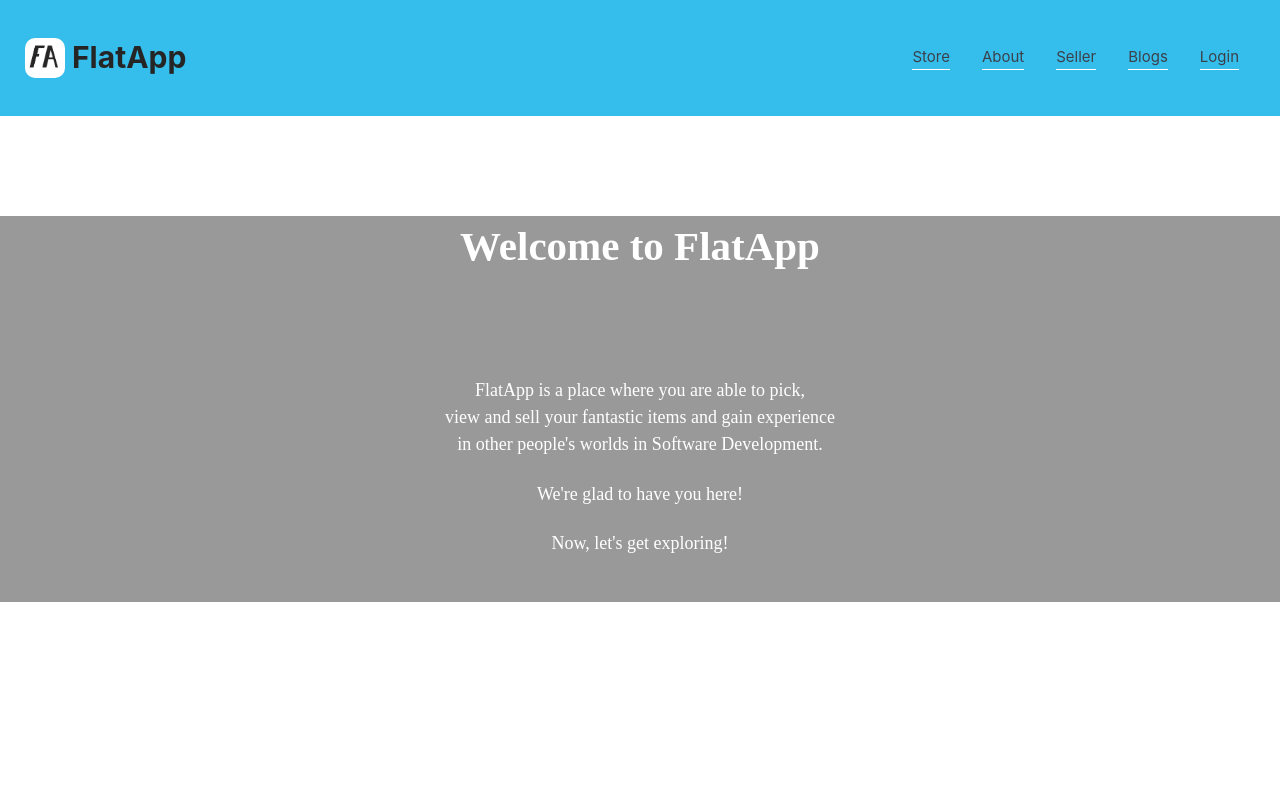
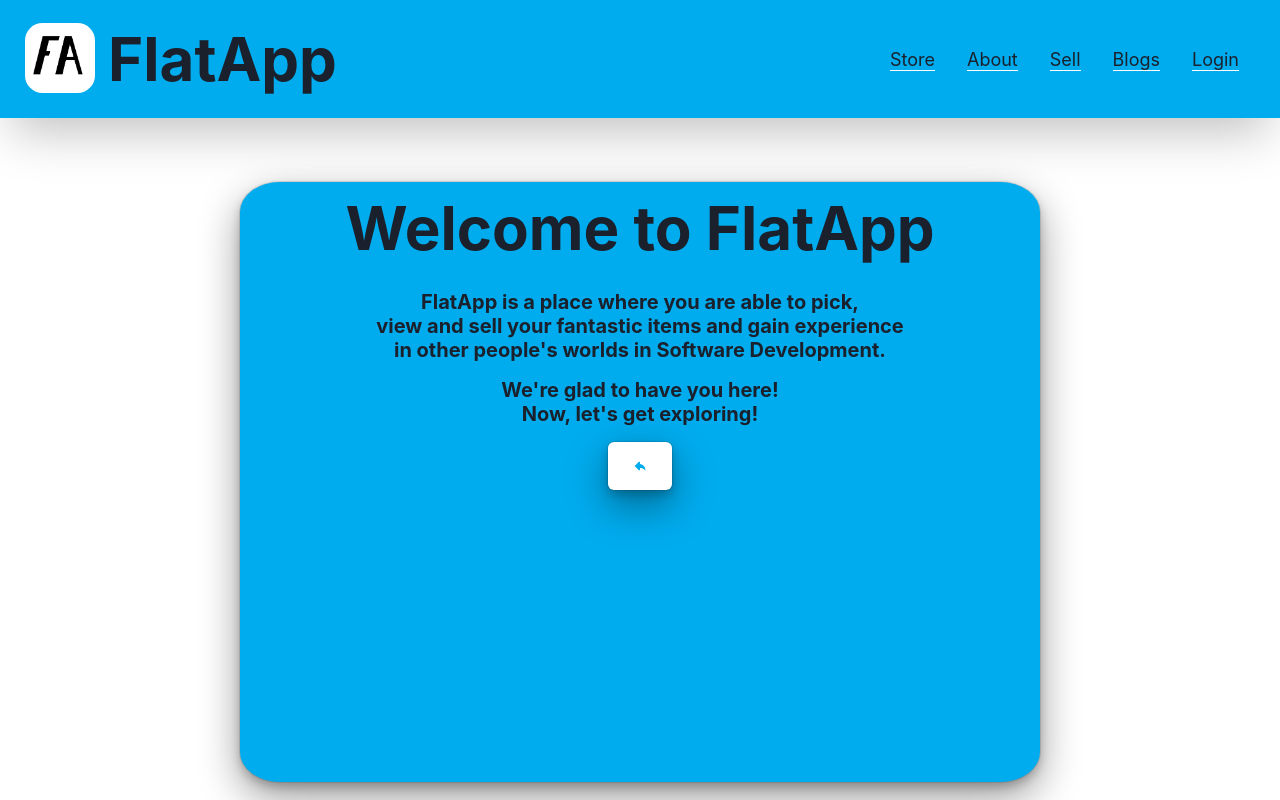
Before and after one commit to conniedc1206/flatapp-store-app, a React (Create React App) app in the folder flatapp-store/: page /about in a window 1280 px wide. Built offline with nearby package versions, Linux system fonts and the light colour scheme.

Commit message:
styling with chakra on store, navbar, details, about, and login

```diff
--- a/flatapp-store/src/components/About.js
+++ b/flatapp-store/src/components/About.js
@@ -1,22 +1,34 @@
 import React from "react";
-import "../style.css"
+import { Link } from "react-router-dom"
+import { Box, Flex, Heading, Button } from "@chakra-ui/react"
+import { TiArrowBack } from "react-icons/ti";
 
 function About() {
   return (
-    <div id="about">
-      <h1 id="text-big">Welcome to FlatApp</h1>
-      <p id="text-small">
-        FlatApp is a place where you are able to pick, <br></br>view and
-        sell your fantastic items and gain experience<br></br> in other people's worlds in
-        Software Development.
-      </p>
-      <br></br>
-      <p id="text-small">We're glad to have you here!</p>
-      <br></br>
-      <p id="text-small">Now, let's get exploring!</p>
-      <br></br>
-      <br></br>
-    </div>
+    <Flex justifyContent="center">
+      <Box
+      textAlign="center"
+      backgroundColor="#00ACEE"
+      marginTop="5%"
+      width="800px"
+      height="600px"
+      borderRadius="5%"
+      boxShadow="dark-lg" >
+        <Heading padding="2%" size="3xl">Welcome to FlatApp</Heading>
+        <Heading padding="2%" size="md">
+          FlatApp is a place where you are able to pick, <br></br>view and
+          sell your fantastic items and gain experience<br></br> in other people's worlds in
+          Software Development.
+        </Heading>
+        <Heading size="md">We're glad to have you here!</Heading>
+        <Heading marginBottom="2%" size="md">Now, let's get exploring!</Heading>
+        <Link to="/">
+          <Button boxShadow='dark-lg' p='6' rounded='md' bg='white'>
+            <TiArrowBack color="#00ACEE"/>
+          </Button>
+        </Link>
+      </Box>
+    </Flex>
   );
 }
 
--- a/flatapp-store/src/components/App.js
+++ b/flatapp-store/src/components/App.js
@@ -16,7 +16,7 @@ function App() {
   function handleSelectedApp(newSelectedAppState) {
     setSelectedApp(newSelectedAppState);
   }
-  //console.log(selectedApp);
+  // console.log(selectedApp);
 
   return (
     <div>
--- a/flatapp-store/src/components/FilterBar.js
+++ b/flatapp-store/src/components/FilterBar.js
@@ -1,5 +1,5 @@
 import React from 'react'
-import { Button, Stack } from "@chakra-ui/react"
+import { Button, ButtonGroup } from "@chakra-ui/react"
 
 function FilterBar({ setPhase }) {
 
@@ -8,41 +8,59 @@ function FilterBar({ setPhase }) {
     }
 
   return (
-    <Stack
+    <ButtonGroup
     marginTop="2%"
+    display="flex"
     direction="row"
-    justifyContent="space-evenly" >
+    justifyContent="space-evenly"
+    colorScheme="twitter" >
         <Button
         onClick={handleClick}
         value="1"
-        borderRadius="50px" >
+        borderRadius="50px"
+        _focus={{
+          border: "1px solid black",
+        }}
+        >
           Phase 1
         </Button>
         <Button
         onClick={handleClick}
         value="2"
-        borderRadius="50px" >
+        borderRadius="50px"
+        _focus={{
+          border: "1px solid black"
+        }}  >
           Phase 2
         </Button>
         <Button
         onClick={handleClick}
         value="3"
-        borderRadius="50px" >
+        borderRadius="50px"
+        _focus={{
+          border: "1px solid black"
+        }}  >
           Phase 3
         </Button>
         <Button
         onClick={handleClick}
         value="4"
-        borderRadius="50px" >
+        borderRadius="50px"
+        _focus={{
+          border: "1px solid black"
+        }}  >
           Phase 4
         </Button>
         <Button
         onClick={handleClick}
         value="5"
-        borderRadius="50px" >
+        borderRadius="50px"
+        _focus={{
+          border: "1px solid black"
+        }}  >
           Phase 5
         </Button>
-    </Stack>
+    </ButtonGroup>
   )
 }
 
--- a/flatapp-store/src/components/FilteredList.js
+++ b/flatapp-store/src/components/FilteredList.js
@@ -17,7 +17,7 @@ function FilteredList({ apps, phase, handleSelectedApp }) {
       justifyContent="center"
       width="75%"
       margin="auto"
-      marginTop="2%"
+      marginTop=".5%"
       borderWidth="1px"
       borderRadius="md"
       padding="10px"
--- a/flatapp-store/src/components/Login.js
+++ b/flatapp-store/src/components/Login.js
@@ -1,5 +1,6 @@
 import React from "react";
 import { useState } from "react";
+import { Button } from "@chakra-ui/react"
 
 function Login() {
   const [log, setLog] = useState("");
@@ -35,9 +36,11 @@ function Login() {
         <br></br>
         {/* <label htmlFor="name">Newsletter</label>
                 <input type="checkbox" id="newsletter" value="newsletter"/> */}
-        <button id="submit" type="submit">
+        <Button id="submit"
+        type="submit"
+        colorScheme="twitter" >
           Login
-        </button>
+        </Button>
       </form>
     </div>
   );
--- a/flatapp-store/src/components/MainContainer.js
+++ b/flatapp-store/src/components/MainContainer.js
@@ -3,7 +3,7 @@ import RecommendedList from "./RecommendedList";
 import FilteredList from "./FilteredList";
 import FilterBar from "./FilterBar";
 import SearchBar from "./SearchBar";
-import { Box } from "@chakra-ui/react";
+import { Box, Heading } from "@chakra-ui/react";
 
 function MainContainer({ apps, setApps, handleSelectedApp }) {
   const [phase, setPhase] = useState("1");
@@ -18,13 +18,14 @@ function MainContainer({ apps, setApps, handleSelectedApp }) {
   return (
     <Box textAlign="center" >
       <SearchBar setSearch={setSearch} search={search} />
-      <h2>Recommended Apps</h2>
+      <Heading size="sm">Recommended Apps</Heading>
       <RecommendedList
         apps={apps}
         search={search}
         handleSelectedApp={handleSelectedApp}
       />
       <FilterBar setPhase={setPhase} />
+      <Heading marginTop=".5%" size="sm">Find apps by phase</Heading>
       <FilteredList
         apps={apps}
         phase={phase}
--- a/flatapp-store/src/components/NavBar.js
+++ b/flatapp-store/src/components/NavBar.js
@@ -1,21 +1,84 @@
 import React from "react";
-import { Link } from "react-router-dom";
+import { Link as ReactLink } from "react-router-dom";
+import { Box, Image, Heading, Flex, Link } from "@chakra-ui/react"
 import "../style.css";
 import flatapplogo from "../flatapplogo.png";
 
 function NavBar() {
   return (
-    <nav>
-      <img src={flatapplogo} className="nav--icon" />
-      <h1>FlatApp</h1>
-      <Link exact to="/">
-        Store
-      </Link>
-      <Link to="/about">About</Link>
-      <Link to="/seller">Seller</Link>
-      <Link to="/blogs">Blogs</Link>
-      <Link to="/login">Login</Link>
-    </nav>
+    <Box
+    display="flex"
+    justifyContent="space-between"
+    backgroundColor="#00ACEE"
+    height="118px"
+    alignItems="center"
+    padding="30px 25px"
+    boxShadow="2xl" >
+      <Flex textAlign="center">
+        <Image src={flatapplogo}
+        height="70px"
+        marginRight="7px"
+        borderRadius="25%"
+        />
+        <Heading size="3xl" padding="2%"
+        _hover={{
+          textDecoration: "none"
+        }}>FlatApp</Heading>
+      </Flex>
+      <Flex
+      justifyContent="end" >
+        <ReactLink to="/">
+          <Link margin="1rem 1rem"
+            textDecoration="none"
+            fontSize="18px"
+            borderBottom="1px solid white"
+            _hover={{
+              textDecoration: "none",
+              color: "white"
+            }}>Store</Link>
+        </ReactLink>
+        <ReactLink to="/about">
+          <Link margin="1rem 1rem"
+          textDecoration="none"
+          fontSize="18px"
+          borderBottom="1px solid white"
+          _hover={{
+            textDecoration: "none",
+            color: "white"
+          }}>About</Link>
+        </ReactLink>
+        <ReactLink to="/seller">
+          <Link margin="1rem 1rem"
+              textDecoration="none"
+              fontSize="18px"
+              borderBottom="1px solid white"
+              _hover={{
+                textDecoration: "none",
+                color: "white"
+              }}>Sell</Link>
+        </ReactLink>
+        <ReactLink to="/blogs">
+          <Link margin="1rem 1rem"
+                textDecoration="none"
+                fontSize="18px"
+                borderBottom="1px solid white"
+                _hover={{
+                  textDecoration: "none",
+                  color: "white"
+                }}>Blogs</Link>
+        </ReactLink>
+        <ReactLink to="/login">
+          <Link margin="1rem 1rem"
+                  textDecoration="none"
+                  fontSize="18px"
+                  borderBottom="1px solid white"
+                  _hover={{
+                    textDecoration: "none",
+                    color: "white"
+                  }}>Login</Link>
+        </ReactLink>
+      </Flex>
+    </Box>
   );
 }
 
--- a/flatapp-store/src/components/RecommendedList.js
+++ b/flatapp-store/src/components/RecommendedList.js
@@ -34,7 +34,8 @@ function RecommendedList({ apps, search, handleSelectedApp }) {
         borderWidth="1px"
         borderRadius="md"
         padding="10px"
-        height="200px">
+        height="200px"
+        justifyContent="center">
         {renderRecommended}
     </Flex>
   )
--- a/flatapp-store/src/components/SearchBar.js
+++ b/flatapp-store/src/components/SearchBar.js
@@ -7,7 +7,7 @@ function SearchBar({ search, setSearch }) {
   };
 
   return (
-    <Flex justifyContent="center" marginBottom="1%">
+    <Flex justifyContent="center" marginBottom="1%" marginTop="3%">
       <Input
         placeholder="Search for a project by name"
         value={search}
--- a/flatapp-store/src/style.css
+++ b/flatapp-store/src/style.css
@@ -1,82 +1,4 @@
-/* NAVBAR */
-* {
-  box-sizing: border-box;
-}
 
-body {
-  margin: 0;
-  font-family: "Piazzolla", serif;
-  font-size: 15px;
-}
-
-nav {
-  display: flex;
-  align-items: center;
-  background-color: rgb(18, 179, 233);
-  height: 90 px;
-  padding: 30px 25px;
-  font-family: Inter, sans-serif;
-  opacity: 85%
-}
-
-.nav--icon {
-  height: 40px;
-  margin-right: 7px;
-  border-radius: 25%;
-  /* border: 1px solid black; */
-
-}
-
-nav > h1 {
-  margin: 0;
-  font-size: 40px;
-}
-
-nav > h1 {
-  margin-right: auto;
-  color: black;
-  font-weight: 700;
-  font-size: 30px;
-}
-
-nav > a {
-  display: inline-block;
-  margin: 1rem 1rem;
-  text-decoration: none;
-  font-size: 15px;
-
-  color: blrgb(12, 22, 26);;
-
-  border-bottom: 1px solid white;
-  transition: 0.1s;
-}
-
-/* ABOUT */
-
-#about {
-
-  background: gray;
-  background-blend-mode: harden;
-  background-size: cover;
-  background-position: center;
-  color: white;
-  opacity: 80%
-}
-
-#text-big {
-  margin: 100px;
-  font-family: "Piazzolla", serif;
-  background-color: grey;
-  font-weight: bold;
-  font-size: 41px;
-  text-align: center;
-}
-
-#text-small {
-  font-family: "Piazzolla", serif;
-  font-size: 18px;
-  text-align: center;
-}
 
 /* SELLER */
 
@@ -119,13 +41,13 @@ form > label {
   margin-bottom: 5px;
 }
 
-#submit {
+/* #submit {
   background-color: gainsboro;
   color: black;
   font-family: sans-serif;
   font-size: 14px;
   margin: 20px 0px;
-}
+} */
 
 /* LOGIN */
 
```
Also changed, not shown: flatapp-store/src/components/ItemDetails.js (+85 -39 lines).
